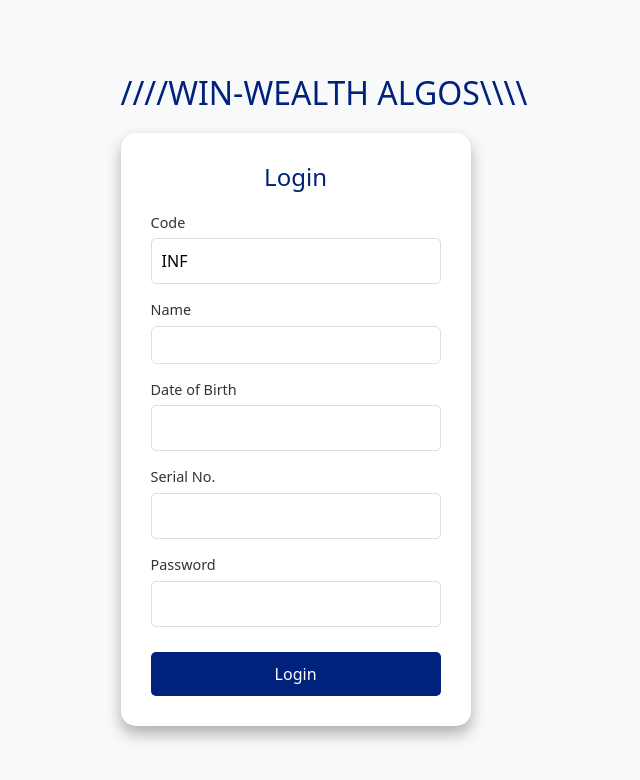
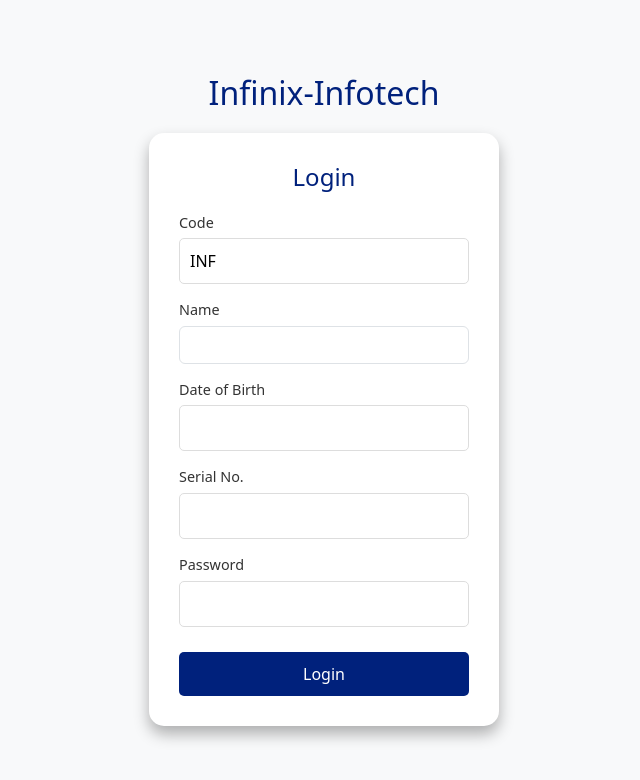
Before and after one commit to InfinixInfotech/testing, a React (Vite) app: page / in a window 1280 px wide. Shown: the top 780 px of the page, without its empty margins (316-956 px from the left). Built offline with nearby package versions, Linux system fonts and the light colour scheme.

Commit message:
name change

```diff
--- a/src/Components/Login/Login.jsx
+++ b/src/Components/Login/Login.jsx
@@ -41,7 +41,7 @@ const LoginPage = () => {
     <div className="Login-Conatiner">
       <div className="login-page">
         <div className="welcome-banner">
-          <h1>////WIN-WEALTH ALGOS\\\\</h1>
+          <h1>Infinix-Infotech</h1>
         </div>
         <div className="login-container">
           <h2>Login</h2>
```
